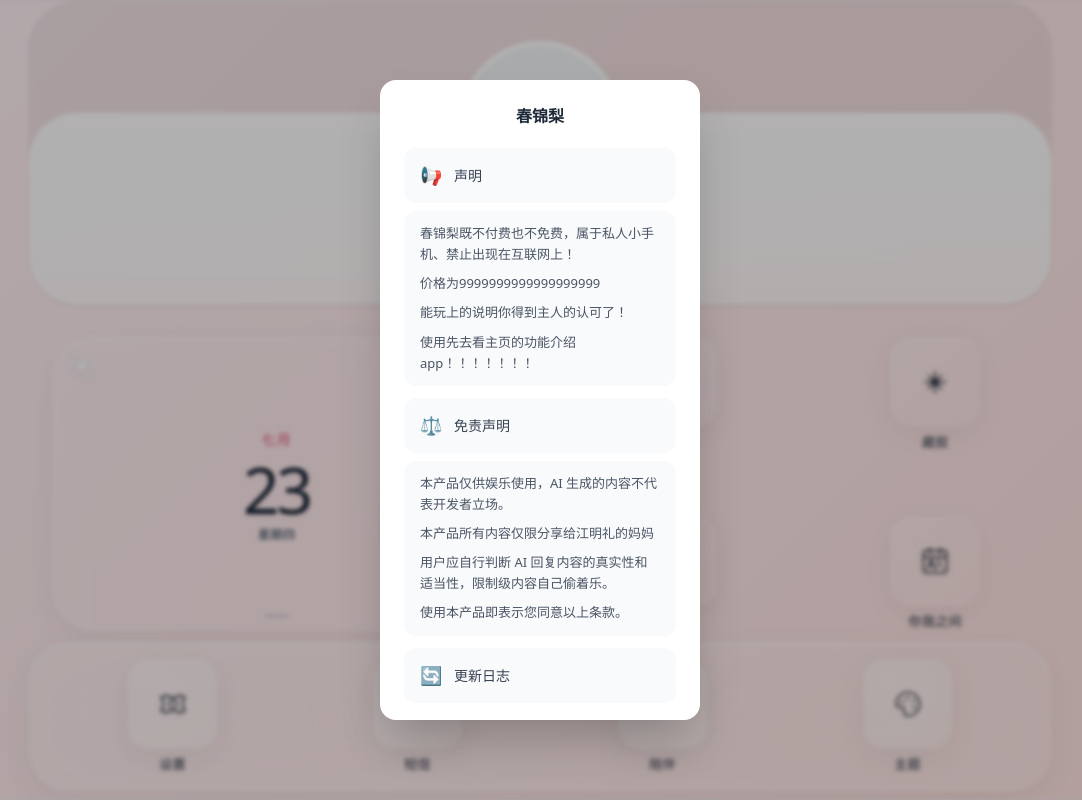
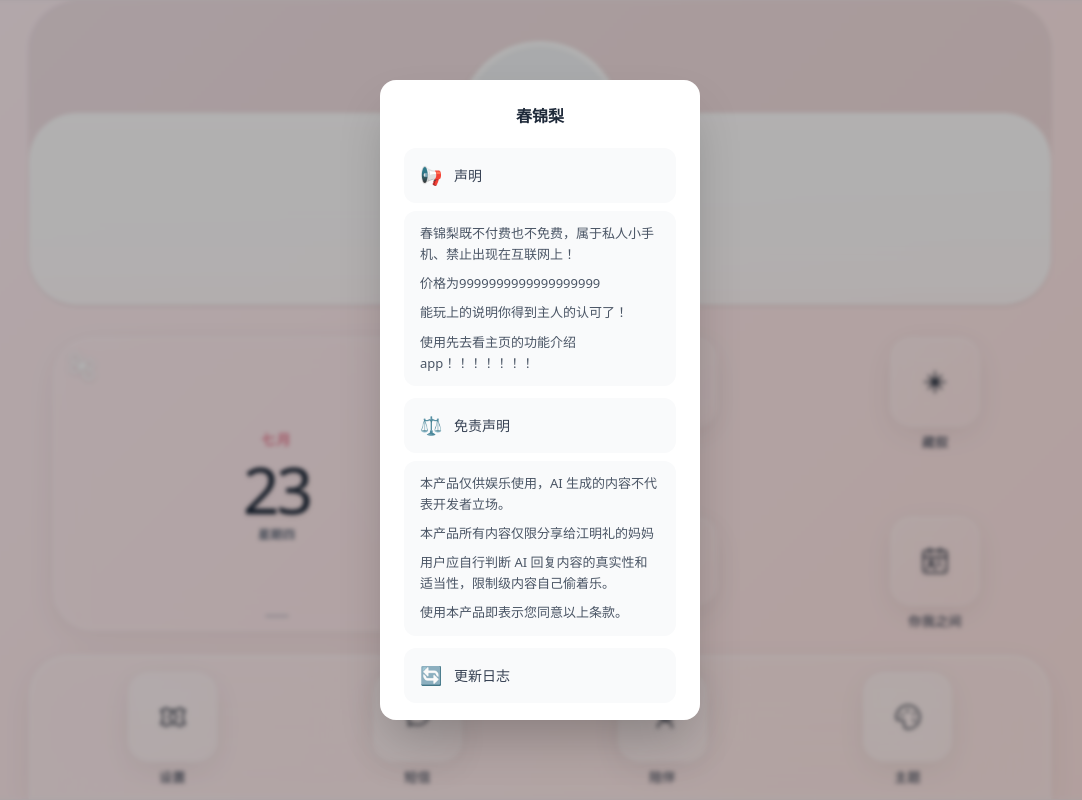
Before and after one commit to yueai4353-sketch/aafja, a React (Vite) app: page / in a window 1280 px wide. Shown: the whole page, without its empty margins (100-1182 px from the left). Built offline with nearby package versions, Linux system fonts and the light colour scheme.

Commit message:
更新：14

```diff
--- a/src/App.tsx
+++ b/src/App.tsx
@@ -1957,8 +1957,8 @@ export default function App() {
 
 
           {/* Bottom Dock - 完全贴底无间隙 */}
-          <div className="flex-shrink-0 flex flex-col justify-end relative z-20 px-4 sm:px-8 md:px-20 lg:px-32 pt-0 pb-[max(8px,env(safe-area-inset-bottom))]">
-            <div className="px-2 sm:px-5 py-3 sm:py-4 flex justify-around items-center w-full bg-white/20 backdrop-blur-2xl rounded-[32px] sm:rounded-[40px] shadow-[0_8px_32px_rgba(0,0,0,0.05),inset_0_1px_1px_rgba(255,255,255,0.4),inset_0_0_20px_rgba(255,255,255,0.1)] border border-white/30 backdrop-saturate-150">
+          <div className="flex-shrink-0 flex flex-col justify-end relative z-20 px-4 sm:px-8 md:px-20 lg:px-32 pt-0 pb-0">
+            <div className="px-2 sm:px-5 pt-3 sm:pt-4 pb-[max(12px,env(safe-area-inset-bottom))] flex justify-around items-center w-full bg-white/20 backdrop-blur-2xl rounded-t-[32px] sm:rounded-t-[40px] rounded-b-none shadow-[0_8px_32px_rgba(0,0,0,0.05),inset_0_1px_1px_rgba(255,255,255,0.4),inset_0_0_20px_rgba(255,255,255,0.1)] border border-white/30 border-b-0 backdrop-saturate-150">
               <AppIcon onClick={() => setCurrentScreen('settings')} icon={<IconSettings />} label="设置" />
               <AppIcon icon={<IconMessage />} label="短信" />
               <AppIcon icon={<IconCompanion />} label="陪伴" />
```
